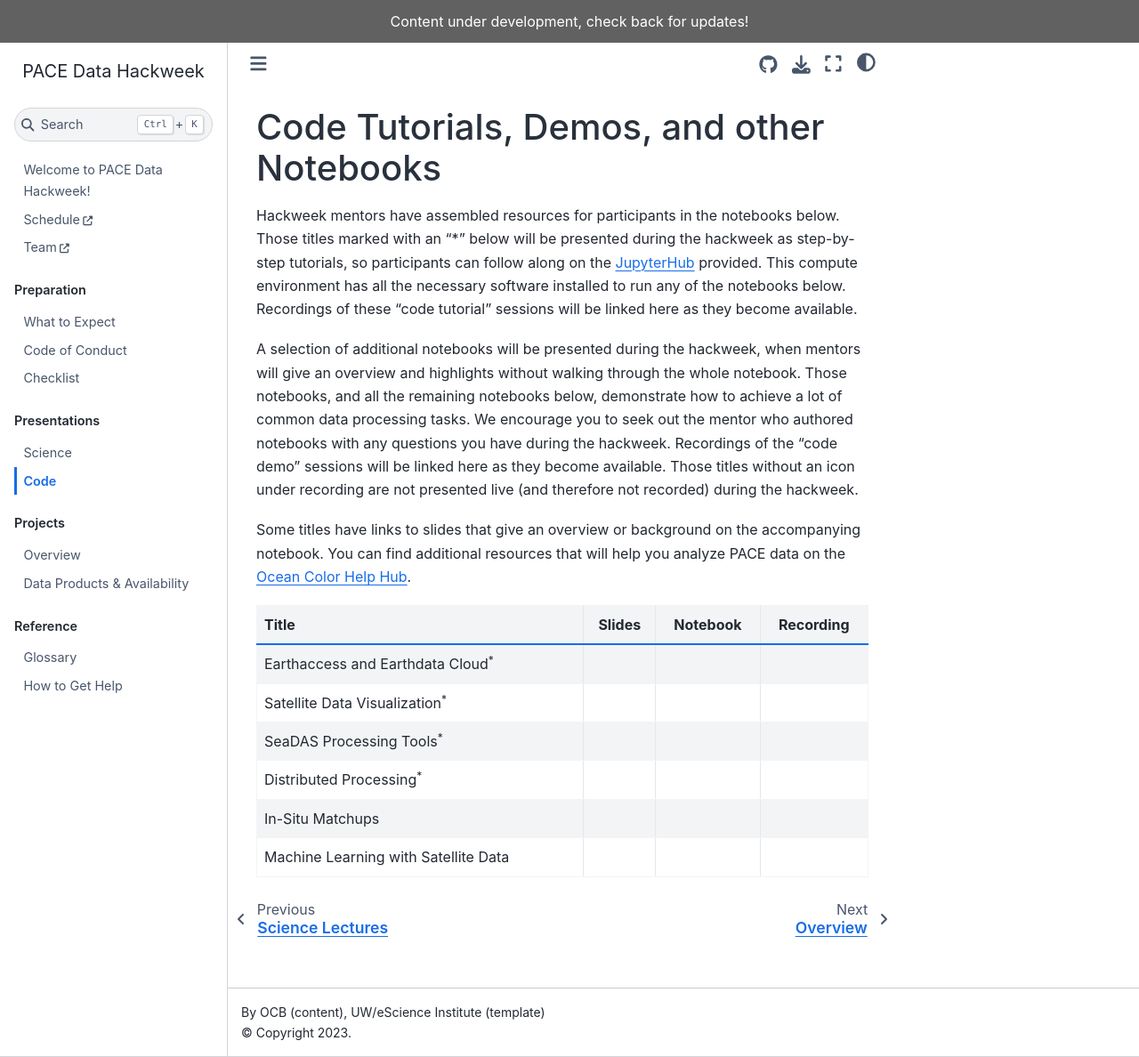
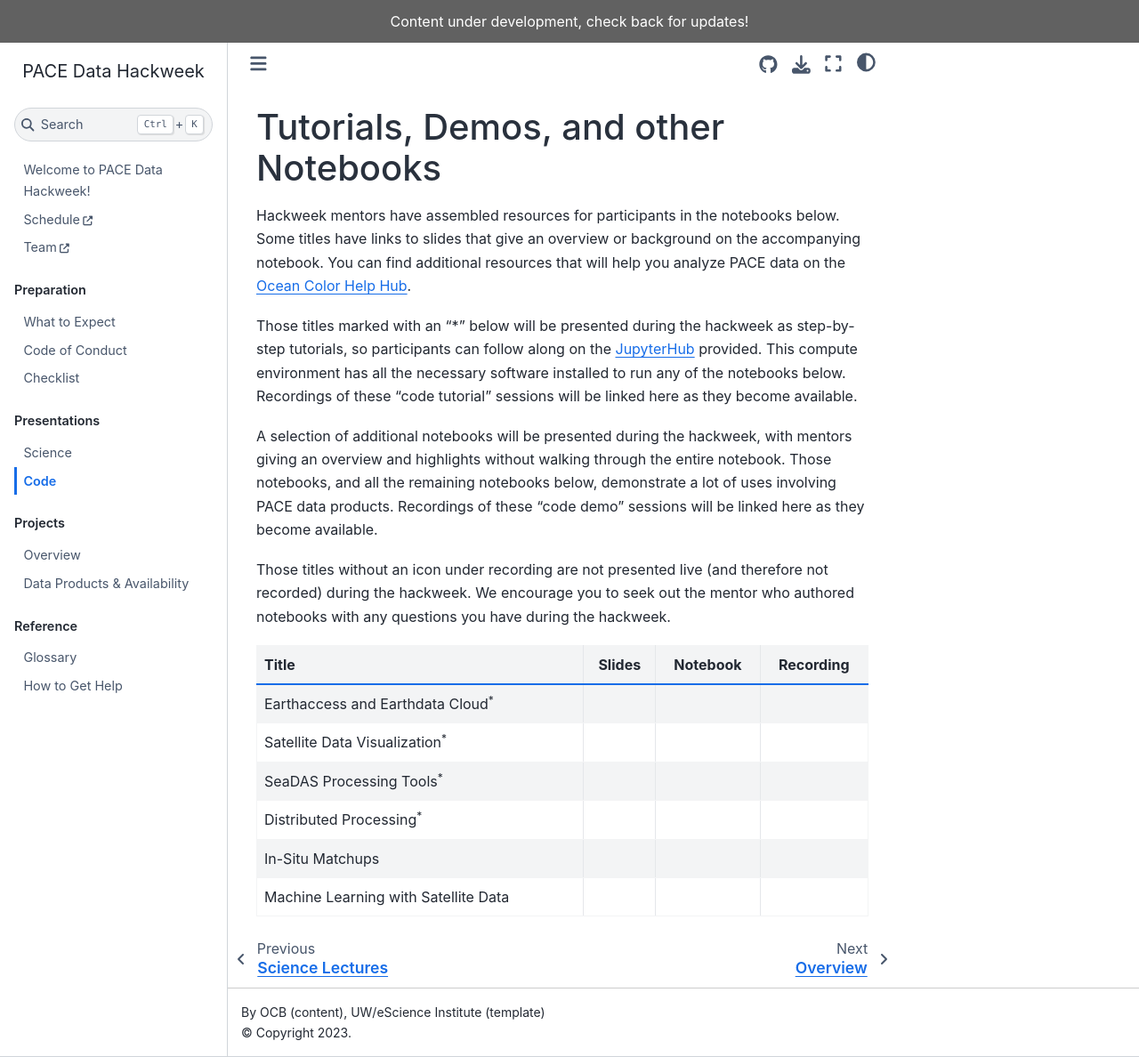
Before and after one commit to PACEHackWeek/pace-2025, a Jupyter Book: the page built from book/presentations/notebooks.md, in a window 1280 px wide and 1188 px high. Shown: the whole window at 89% size. Built offline with Jupyter Book 1.0.4 settings and Sphinx 7.4.7 and the Sphinx Book theme 1.1.4, drawn with Linux system fonts in a browser that asks for light colours.

Commit message:
clean up text

```diff
--- a/book/presentations/notebooks.md
+++ b/book/presentations/notebooks.md
@@ -1,18 +1,19 @@
-# Code Tutorials, Demos, and other Notebooks
+# Tutorials, Demos, and other Notebooks
 
 Hackweek mentors have assembled resources for participants in the notebooks below.
+Some titles have links to slides that give an overview or background on the accompanying notebook.
+You can find additional resources that will help you analyze PACE data on the [Ocean Color Help Hub].
+
 Those titles marked with an "*" below will be presented during the hackweek as step-by-step tutorials, so participants can follow along on the {term}`JupyterHub` provided.
 This compute environment has all the necessary software installed to run any of the notebooks below.
 Recordings of these "code tutorial" sessions will be linked here as they become available.
 
-A selection of additional notebooks will be presented during the hackweek, when mentors will give an overview and highlights without walking through the whole notebook.
-Those notebooks, and all the remaining notebooks below, demonstrate how to achieve a lot of common data processing tasks.
+A selection of additional notebooks will be presented during the hackweek, with mentors giving an overview and highlights without walking through the entire notebook.
+Those notebooks, and all the remaining notebooks below, demonstrate a lot of uses involving PACE data products.
+Recordings of these "code demo" sessions will be linked here as they become available.
+
+Those titles without an icon under recording are not presented live (and therefore not recorded) during the hackweek.
 We encourage you to seek out the mentor who authored notebooks with any questions you have during the hackweek.
-Recordings of the "code demo" sessions will be linked here as they become available.
-Those titles without an icon under recording are not presented live (and therefore not recorded) during the hackweek.
-
-Some titles have links to slides that give an overview or background on the accompanying notebook.
-You can find additional resources that will help you analyze PACE data on the [Ocean Color Help Hub].
 
 | Title | Slides | Notebook | Recording |
 | :---- | :----: | :------: | :-------: |
```
